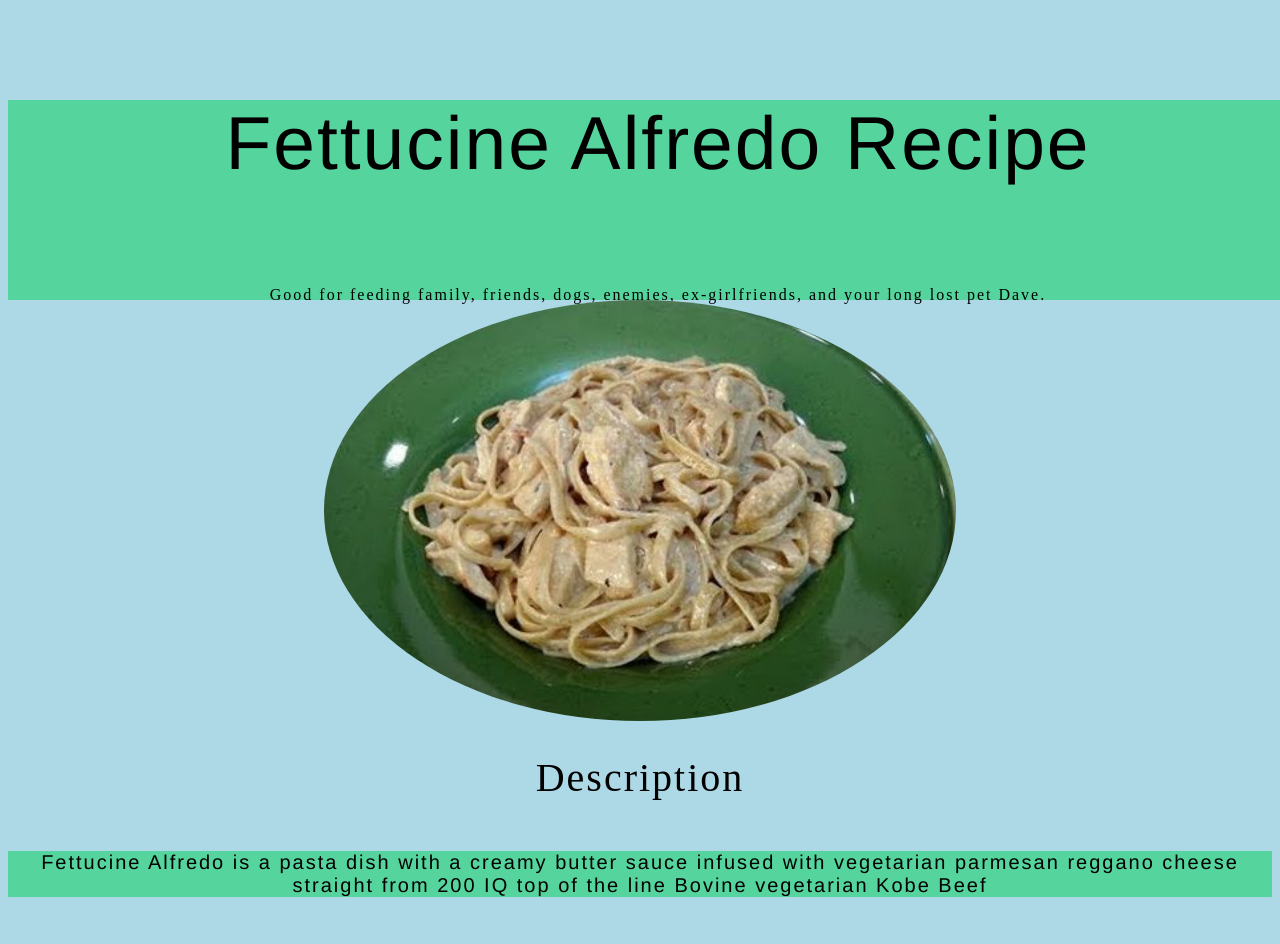
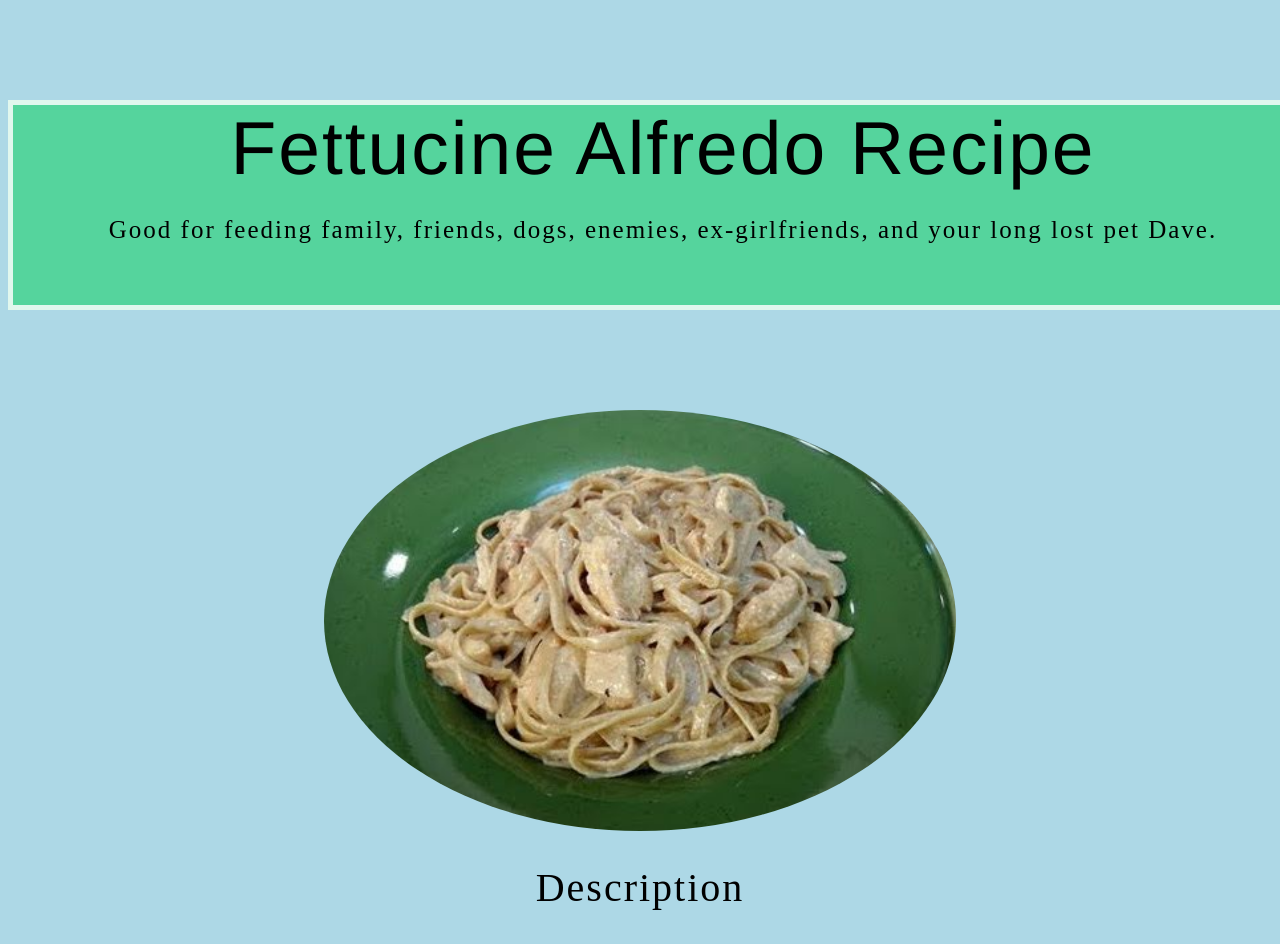
Before and after one commit to aurelius250/odin-recipes, a plain HTML site: page recipes/alfredo.html in a window 1280 px wide. Shown: the top 944 px of the page. Drawn offline with Linux system fonts and the light colour scheme.

Commit message:
Add divs to header, lists

```diff
--- a/recipes/alfredo.html
+++ b/recipes/alfredo.html
@@ -8,9 +8,9 @@
     <title>Fettucine Alfredo</title>
 </head>
 <body>
-  <div class="one">
+  <div class="one block-text background">
     <h1> Fettucine Alfredo Recipe </h1>
-    <p> Good for feeding family, friends, dogs, enemies, ex-girlfriends, and your long lost pet Dave.</p>
+    <p class="top-header-small-text"> Good for feeding family, friends, dogs, enemies, ex-girlfriends, and your long lost pet Dave.</p>
 
   </div>
 
@@ -21,7 +21,7 @@
     <p class = description> Fettucine Alfredo is a pasta dish with a creamy butter sauce infused with vegetarian parmesan reggano cheese straight from 200 IQ top of the line Bovine vegetarian Kobe Beef  </p>
 
     <h2>Ingredients</h2>
-
+      <div class="one">
     <ul class="description list">
       <li> 8 oz Fettuccine </li>
       <li> 2 Thin Pieces of Chicken Cutlets </li>
@@ -32,6 +32,7 @@
       <li> 1 cup Heavy Cream </li>
       <li> 1 cup Parmiggiano Reggiano Cheese </li>
     </ul>
+      </div>
 
     <h2> Steps </h2>
 
--- a/styles.css
+++ b/styles.css
@@ -6,21 +6,31 @@ body{
     background-color: lightblue;
     letter-spacing: 2px;
 }
-    .one{
+    .background{
         background-color: rgb(85, 212, 157);
-        width: 1300px;
+
+    }
+    .block-text{
+        width: 650px;
         margin-left: auto;
         text-align: center;
         margin-right: auto;
+        margin:100px;
         height:200px;
+    }
+    .one{
+        width: 1300px;
+        margin-right: auto;
+        margin-left: auto;
+        border:5px solid rgba(255, 255, 255, 0.822);
     }
 
  .description {
     font-family: Helvetica, Arial, sans-serif;
-    font-size: 20px;
+    font-size: 30px;
     font-weight: 100;
     margin: 50px 0;
-    text-align: center;
+    text-align: left;
     background: rgb(85, 212, 157) ;
 }
 
@@ -40,8 +50,12 @@ li{
 }
 
 .list{
-    text-align: left;
+    text-align: center;
     background: rgb(85, 212, 157) ;
+}
+
+.top-header-small-text{
+    font-size: 25px;
 }
 
 h2 {
@@ -53,7 +67,7 @@ h2 {
 h1 {
     font-weight: 500;
     font-size: 75px;
-    margin:100px;
+    margin:0;
     text-align: center;
     font-weight: 100;
     font-family: Helvetica, Arial, sans-serif;
```
Also changed, not shown: images/Steps-To-Success-1200px.jpg (added).
